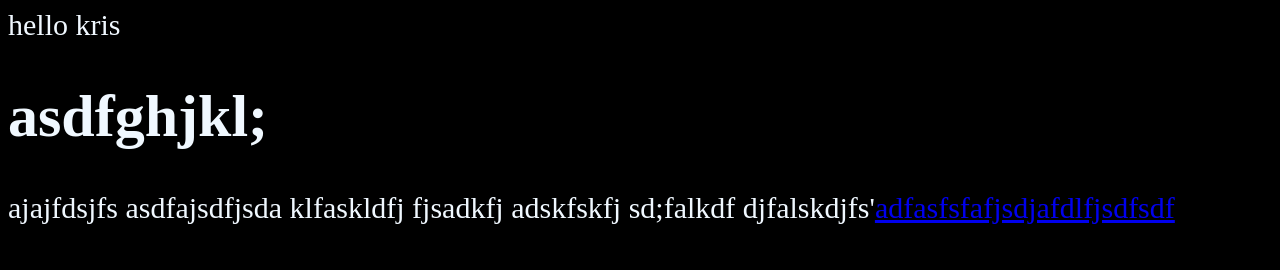
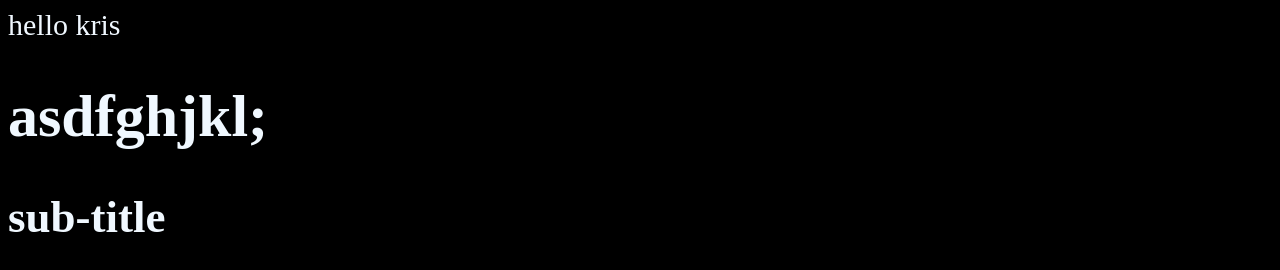
Before and after one commit to NichaKrisa/deploy-netlify-test, a plain HTML site: page index.html in a window 1280 px wide. Drawn offline with Linux system fonts and the light colour scheme.

Commit message:
add subtitle

```diff
--- a/index.html
+++ b/index.html
@@ -12,13 +12,6 @@
     hello kris
 
     <h1>asdfghjkl;</h1>
-    ajajfdsjfs
-    asdfajsdfjsda
-    klfaskldfj
-    fjsadkfj
-    adskfskfj
-    sd;falkdf
-    djfalskdjfs'<a href="a
-    fdasjflskdfdfafjslkfsdfj">adfasfsfafjsdjafdlfjsdfsdf</a>
+    <h2>sub-title</h2>
 </body>
 </html>
```
